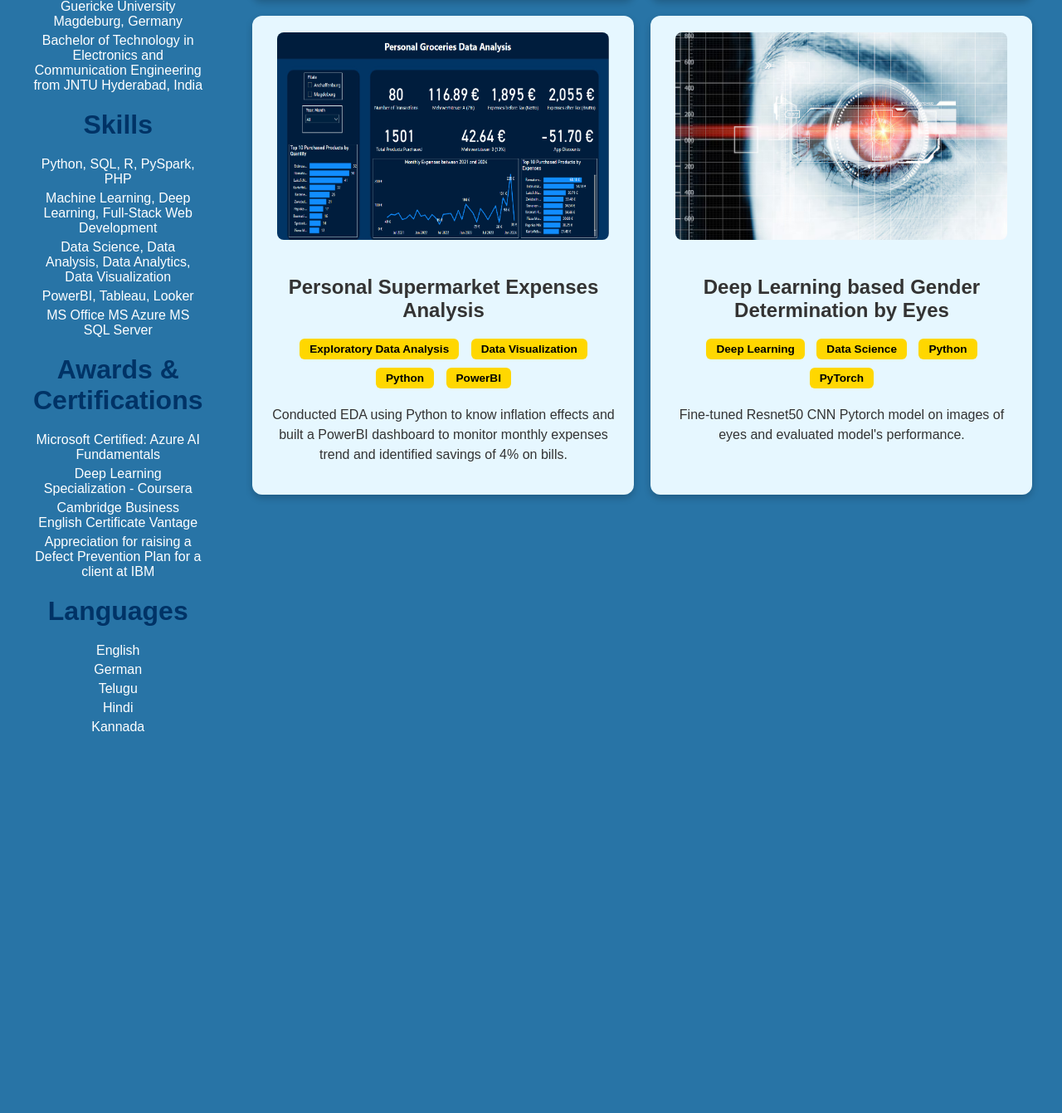
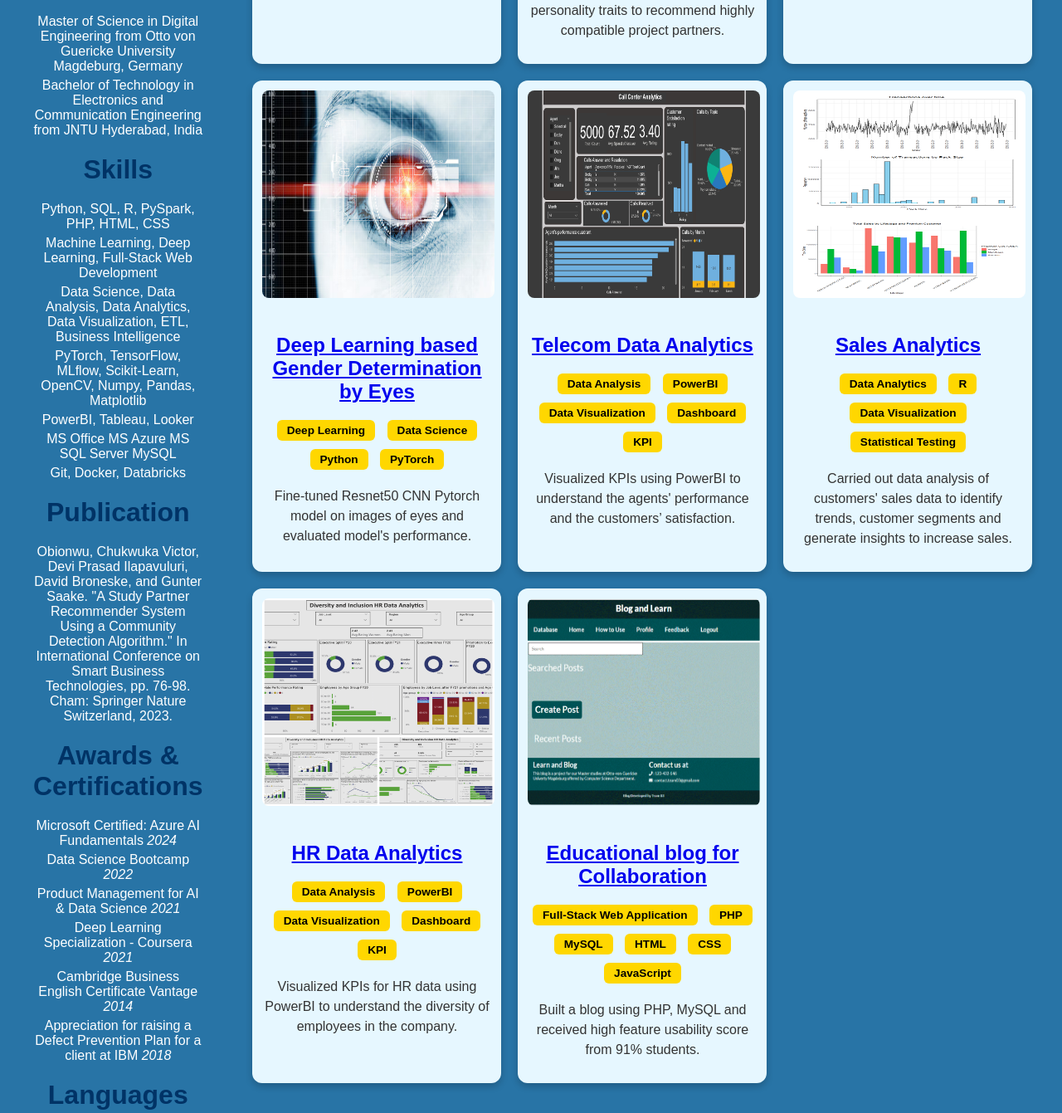
Before and after one commit to dpch94/dpch94.github.io, a plain HTML site: page index.html in a window 1280 px wide. Shown: the part 752-2093 px from the top of the page at 83% size. Before the commit the page ends 1637 px from the top, so only its background shows below. Drawn offline with Linux system fonts and the light colour scheme.

Commit message:
feat: Added more projects and updated some sections

```diff
--- a/index.html
+++ b/index.html
@@ -23,8 +23,8 @@
     <div class="left">
       <img src="ProfilePhoto.png" alt="Your Photo" class="profile-pic">
       <h2>Devi Prasad Ilapavuluri</h2>
-        <p>I am a Data Analyst/Data Scientist passionate about solving complex problems through data-driven insights. I have 3+ years of experience to handle data and provide insights
-        from data. I have worked on several machine learning, data analytics, full-stack web development projects.</p>
+        <p>I am a Data Analyst/Data Scientist passionate about solving complex problems through data-driven insights. I have 3+ years of industry experience to handle data and provide insights
+        from data. I have worked on several machine learning, data analytics, full-stack web development projects in banking, education, telecom, retail, sales, medical domains.</p>
 
       <ul>
         <li style="display:inline-block;">
@@ -51,22 +51,34 @@
       <section id="skills">
         <h2>Skills</h2>
         <ul>
-          <li>Python, SQL, R, PySpark, PHP</li>
+          <li>Python, SQL, R, PySpark, PHP, HTML, CSS</li>
           <li>Machine Learning, Deep Learning, Full-Stack Web Development</li>
-          <li>Data Science, Data Analysis, Data Analytics, Data Visualization</li>
+          <li>Data Science, Data Analysis, Data Analytics, Data Visualization, ETL, Business Intelligence</li>
+          <li>PyTorch, TensorFlow, MLflow, Scikit-Learn, OpenCV, Numpy, Pandas, Matplotlib</li>
           <li>PowerBI, Tableau, Looker</li>
-          <li>MS Office MS Azure MS SQL Server</li>
+          <li>MS Office MS Azure MS SQL Server MySQL</li>
+          <li>Git, Docker, Databricks</li>
 
+        </ul>
+      </section>
+
+      <section id="publication">
+        <h2>Publication</h2>
+        <ul>
+          <li>Obionwu, Chukwuka Victor, Devi Prasad Ilapavuluri, David Broneske, and Gunter Saake. "A Study Partner Recommender System Using a Community Detection Algorithm."
+            In International Conference on Smart Business Technologies, pp. 76-98. Cham: Springer Nature Switzerland, 2023.</li>
         </ul>
       </section>
 
       <section id="awards-certifications">
         <h2>Awards & Certifications</h2>
         <ul>
-          <li>Microsoft Certified: Azure AI Fundamentals</li>
-          <li>Deep Learning Specialization - Coursera</li>
-          <li>Cambridge Business English Certificate Vantage</li>
-          <li>Appreciation for raising a Defect Prevention Plan for a client at IBM</li>
+          <li>Microsoft Certified: Azure AI Fundamentals <i>2024</i></li>
+          <li>Data Science Bootcamp <i>2022</i></li>
+          <li>Product Management for AI & Data Science <i>2021</i></li>
+          <li>Deep Learning Specialization - Coursera <i>2021</i></li>
+          <li>Cambridge Business English Certificate Vantage <i>2014</i></li>
+          <li>Appreciation for raising a Defect Prevention Plan for a client at IBM <i>2018</i></li>
         </ul>
       </section>
       <section id="languages">
@@ -87,51 +99,57 @@
             <div class="project-container">
               <!-- Project 1 -->
               <div class="project">
-                <a href="https://github.com/dpch94/loan-prediction-model-final" target="_blank">
-                  <img src="Loan_Approval_Classifier_image.jpg" alt="Project 1 Thumbnail" class="project-thumbnail" width="400">
+                <a href="https://github.com/dpch94/Applicant-Loan-Prediction-Classifier">
+                  <img src="Loan_Approval_Classifier_image.jpg" alt="Project 1 Thumbnail" class="project-thumbnail" width="280">
                 </a>
-                <h3>Loan Prediction Classifier</h3>
+                <a href="https://github.com/dpch94/Applicant-Loan-Prediction-Classifier"><h3>Loan Prediction Classifier</h3></a>
                 <div class="tags">
                   <span class="tag">Machine Learning</span>
                   <span class="tag">Data Science</span>
                   <span class="tag">Web Application</span>
+                  <span class="tag">Deployment</span>
                   <span class="tag">Python</span>
                   <span class="tag">Scikit-Learn</span>
                   <span class="tag">Flask</span>
                 </div>
-                <p>Developed a classifier to predict loan approval based on customer data using ensemble models.</p>
+                <p>Developed a classifier to predict loan approval based on customer data using ensemble model. Model is trained and deployed as a Flask web application.</p>
               </div>
 
               <!-- Project 2 -->
               <div class="project">
-                <a href="https://github.com/victordeman/Partner-recommender-system" target="_blank">
-                  <img src="Student_Team_Recommender_image.png" alt="Project 2 Thumbnail" class="project-thumbnail" width="400">
+                <a href="https://github.com/victordeman/Partner-recommender-system">
+                  <img src="Student_Team_Recommender_image.png" alt="Project 2 Thumbnail" class="project-thumbnail" width="280">
                 </a>
-                <h3>Study Partner Recommender System</h3>
+                <a href="https://github.com/victordeman/Partner-recommender-system"><h3>Study Partner Recommender System</h3></a>
                 <div class="tags">
 
                   <span class="tag">Machine Learning</span>
                   <span class="tag">Data Science</span>
                   <span class="tag">Full-Stack Web Application</span>
+                  <span class="tag">Research</span>
+                  <span class="tag">Deployment</span>
                   <span class="tag">Python</span>
-                  <span class="tag">SQL</span>
+                  <span class="tag">MySQL</span>
                   <span class="tag">PHP</span>
+                  <span class="tag">Pandas</span>
+                  <span class="tag">Scikit-Learn</span>
                 </div>
-                <p>Developed a recommender system using Python, PHP, SQL, Machine Learning algorithms, libraries and students’ personality traits to recommend highly compatible project partners.</p>
+                <p>Developed a recommender system using Python, PHP, SQL, Machine Learning algorithms and students’ personality traits to recommend highly compatible project partners.</p>
               </div>
 
 
               <!-- Project 3 -->
               <div class="project">
-                <a href="https://github.com/dpch94/personalGroceriesAnalysis/" target="_blank">
-                    <img src="Personal Supermarket Expenses Analysis_image.png" alt="Project 3 Thumbnail" class="project-thumbnail" width="400">
+                <a href="https://github.com/dpch94/personalGroceriesAnalysis/">
+                    <img src="Personal Supermarket Expenses Analysis_image.png" alt="Project 3 Thumbnail" class="project-thumbnail" width="280">
                 </a>
-                <h3>Personal Supermarket Expenses Analysis</h3>
+                <a href="https://github.com/dpch94/personalGroceriesAnalysis/"><h3>Personal Supermarket Expenses Analysis</h3></a>
                 <div class="tags">
                     <span class="tag">Exploratory Data Analysis</span>
                     <span class="tag">Data Visualization</span>
                     <span class="tag">Python</span>
                     <span class="tag">PowerBI</span>
+                    <span class="tag">Dashboard</span>
                 </div>
                 <p>Conducted EDA using Python to know inflation effects and built a PowerBI dashboard to monitor monthly expenses trend and identified savings of 4% on bills.</p>
               </div>
@@ -140,10 +158,10 @@
 
           <!-- Project 4 -->
           <div class="project">
-            <a href="https://github.com/dpch94/Gender_Determination_by_Morphometry_of_Eyes" target="_blank">
-              <img src="Deep learning based gender determination_image.png" alt="Project 4 Thumbnail" class="project-thumbnail" width="400">
+            <a href="https://github.com/dpch94/Gender_Determination_by_Morphometry_of_Eyes">
+              <img src="Deep learning based gender determination_image.png" alt="Project 4 Thumbnail" class="project-thumbnail" width="280">
             </a>
-            <h3>Deep Learning based Gender Determination by Eyes</h3>
+            <a href="https://github.com/dpch94/Gender_Determination_by_Morphometry_of_Eyes"><h3>Deep Learning based Gender Determination by Eyes</h3></a>
             <div class="tags">
 
               <span class="tag">Deep Learning</span>
@@ -153,6 +171,79 @@
             </div>
             <p>Fine-tuned Resnet50 CNN Pytorch model on images of eyes and evaluated model's performance.</p>
           </div>
+
+
+
+          <!-- Project 5 -->
+          <div class="project">
+            <a href="https://github.com/dpch94/Telecom-Data-Analytics">
+              <img src="telecom analytics_image.png" alt="Project 5 Thumbnail" class="project-thumbnail" width="280">
+            </a>
+            <a href="https://github.com/dpch94/Telecom-Data-Analytics"><h3>Telecom Data Analytics</h3></a>
+            <div class="tags">
+
+              <span class="tag">Data Analysis</span>
+              <span class="tag">PowerBI</span>
+              <span class="tag">Data Visualization</span>
+              <span class="tag">Dashboard</span>
+              <span class="tag">KPI</span>
+            </div>
+            <p>Visualized KPIs using PowerBI to understand the agents' performance and the customers’ satisfaction.</p>
+          </div>
+
+            <!-- Project 6 -->
+          <div class="project">
+            <a href="https://github.com/dpch94/Sales-Analytics">
+              <img src="customer_analytics_R_image.png" alt="Project 6 Thumbnail" class="project-thumbnail" width="280">
+            </a>
+            <a href="https://github.com/dpch94/Sales-Analytics"><h3>Sales Analytics</h3></a>
+            <div class="tags">
+
+              <span class="tag">Data Analytics</span>
+              <span class="tag">R</span>
+              <span class="tag">Data Visualization</span>
+              <span class="tag">Statistical Testing</span>
+            </div>
+            <p>Carried out data analysis of customers' sales data to identify trends, customer segments and generate insights to increase sales.</p>
+          </div>
+
+          <!-- Project 7 -->
+          <div class="project">
+            <a href="https://github.com/dpch94/HR-Data-Analytics">
+              <img src="HRanalytics_image2.png" alt="Project 7 Thumbnail" class="project-thumbnail" width="280">
+            </a>
+            <a href="https://github.com/dpch94/HR-Data-Analytics"><h3>HR Data Analytics</h3></a>
+            <div class="tags">
+
+              <span class="tag">Data Analysis</span>
+              <span class="tag">PowerBI</span>
+              <span class="tag">Data Visualization</span>
+              <span class="tag">Dashboard</span>
+              <span class="tag">KPI</span>
+            </div>
+            <p>Visualized KPIs for HR data using PowerBI to understand the diversity of employees in the company.</p>
+          </div>
+
+          <!-- Project 8 -->
+          <div class="project">
+            <a href="https://github.com/dpch94/SQL-Validator">
+              <img src="EdBlog_image.gif" alt="Project 8 Thumbnail" class="project-thumbnail" width="280">
+            </a>
+            <a href="https://github.com/dpch94/SQL-Validator"><h3>Educational blog for Collaboration</h3></a>
+            <div class="tags">
+
+              <span class="tag">Full-Stack Web Application</span>
+              <span class="tag">PHP</span>
+              <span class="tag">MySQL</span>
+              <span class="tag">HTML</span>
+              <span class="tag">CSS</span>
+              <span class="tag">JavaScript</span>
+            </div>
+            <p>Built a blog using PHP, MySQL and received high feature usability score from 91% students.</p>
+          </div>
+
+
+
         </div>
 
         </section>
--- a/styles.css
+++ b/styles.css
@@ -112,7 +112,7 @@ body {
   /* Projects Section */
   .project-container {
     display: grid;
-    grid-template-columns: repeat(auto-fit, minmax(460px, 1fr)); /* Dynamic columns with a minimum width */
+    grid-template-columns: repeat(auto-fit, minmax(300px, 1fr)); /* Dynamic columns with a minimum width */
     gap: 20px; /* Space between grid items */
     justify-content: center; /* Center the grid */
     margin: 20px auto; /* Center the grid container vertically */
@@ -126,9 +126,11 @@ body {
     background-color: #e6f7ff; /* Light blue background for cards */
     border-radius: 12px; /* Rounded corners */
     box-shadow: 0 4px 8px rgba(0, 0, 0, 0.2); /* Subtle shadow */
-    padding: 20px; /* Space inside the card */
+    padding: 12px; /* Space inside the card */
     text-align: center; /* Center-align the content */
     transition: transform 0.3s ease, box-shadow 0.3s ease;
+    max-height: 800px;
+
   }
 
   .project:hover {
@@ -138,7 +140,7 @@ body {
   }
 
   .project-thumbnail {
-    width: 400x;
+    width: 250x;
     height: 250px;
     border-radius: 8px; /* Rounded corners for the image */
     margin-bottom: 15px; /* Space between the image and title */
```
Also changed, not shown: EdBlog_image.gif (added), HRanalytics_image2.png (added), customer_analytics_R_image.png (added), telecom analytics_image.png (added).
